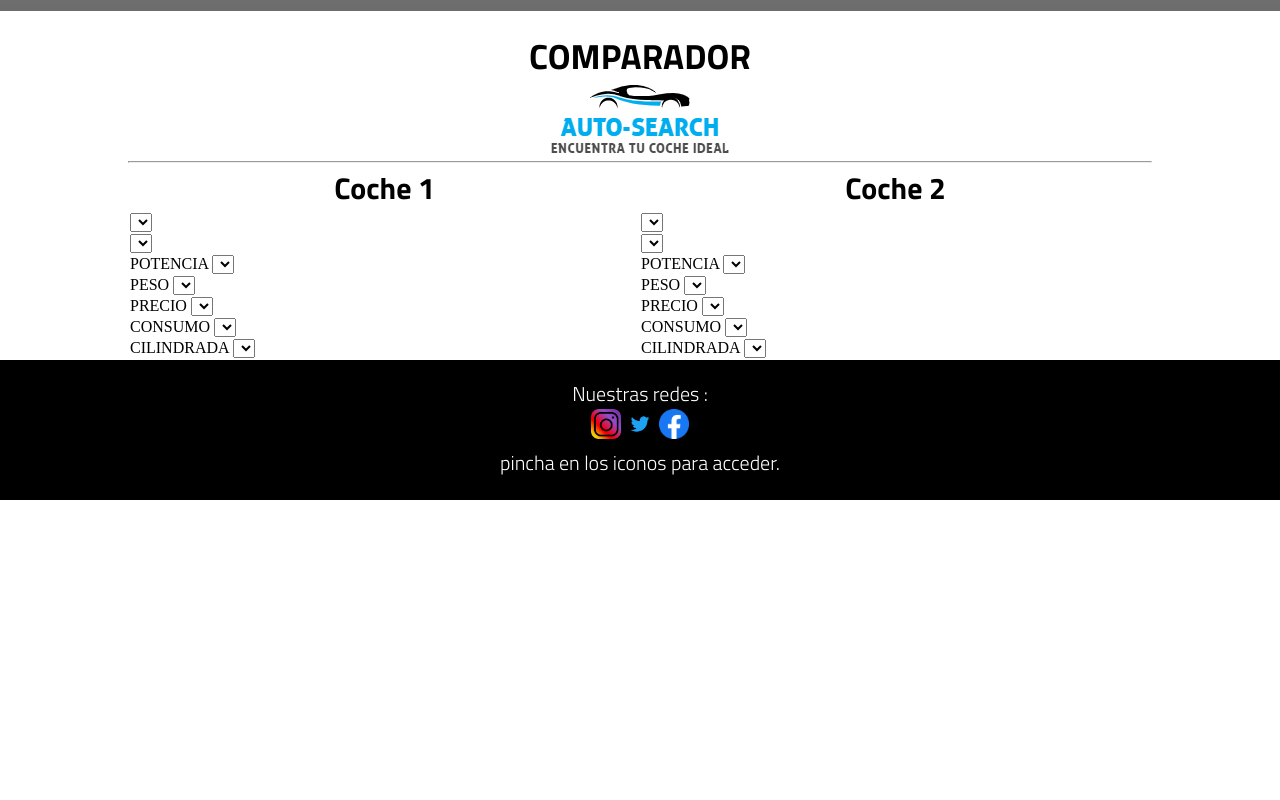
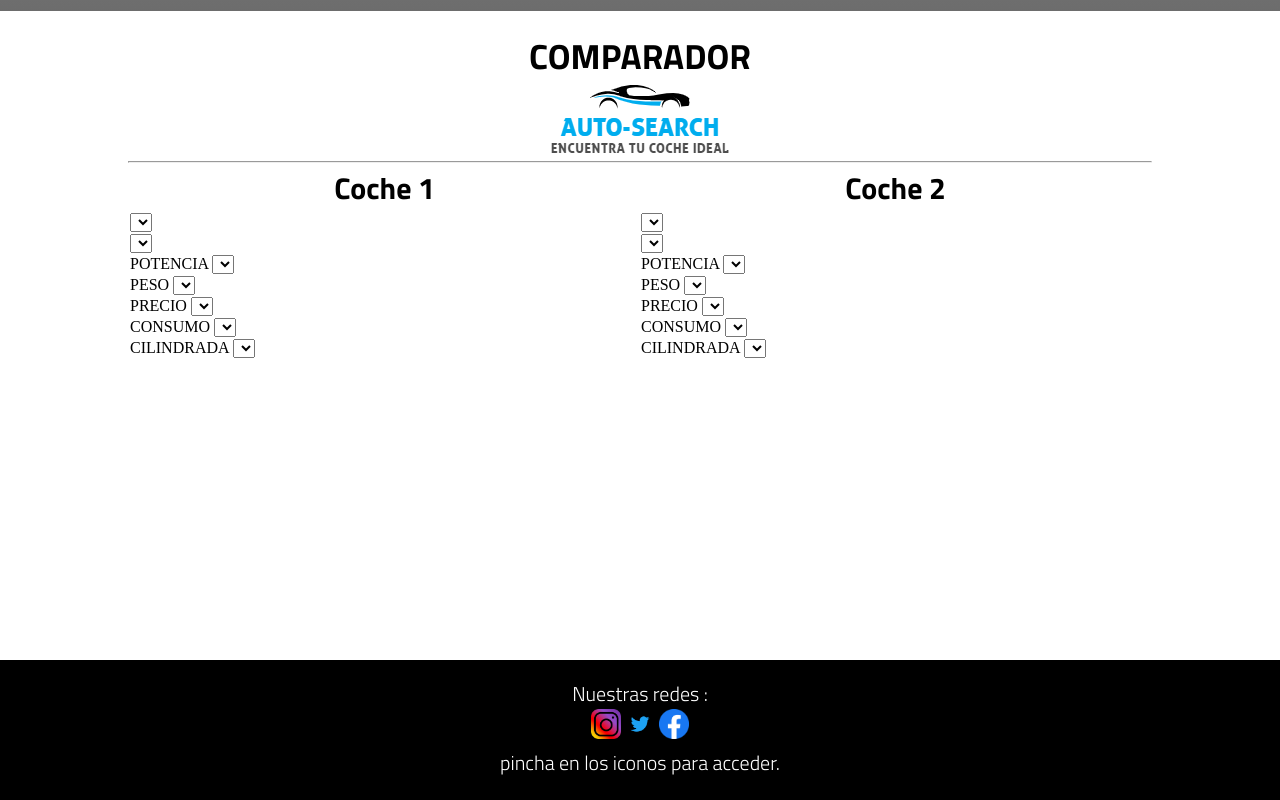
Before and after one commit to AdriGM08/Comparador, a website with bundled scripts: page comparador.html in a window 1280 px wide. Shown: the part 439-1239 px from the top of the page. Before the commit the page ends 939 px from the top, so only its background shows below. Built offline with nearby package versions, Linux system fonts and the light colour scheme; no server answers; grey boxes are pictures that could not be loaded.

Commit message:
Add files via upload

```diff
--- a/css/comparador.css
+++ b/css/comparador.css
@@ -431,6 +431,15 @@ align-content: center;
     width: 30%;
 }
 
+.separador{
+    height: 300px;
+}
+
+.divFooter{
+    height: 100%;
+    display: flex;
+    justify-content: end;
+}
 
 footer {
     background: #000;
@@ -441,9 +450,6 @@ footer {
  text-align: center;
  float: flex flex ;
  direction: vertical justify;
- item: bottom;
-
-
 }
 
 .titulo-footer,
```
